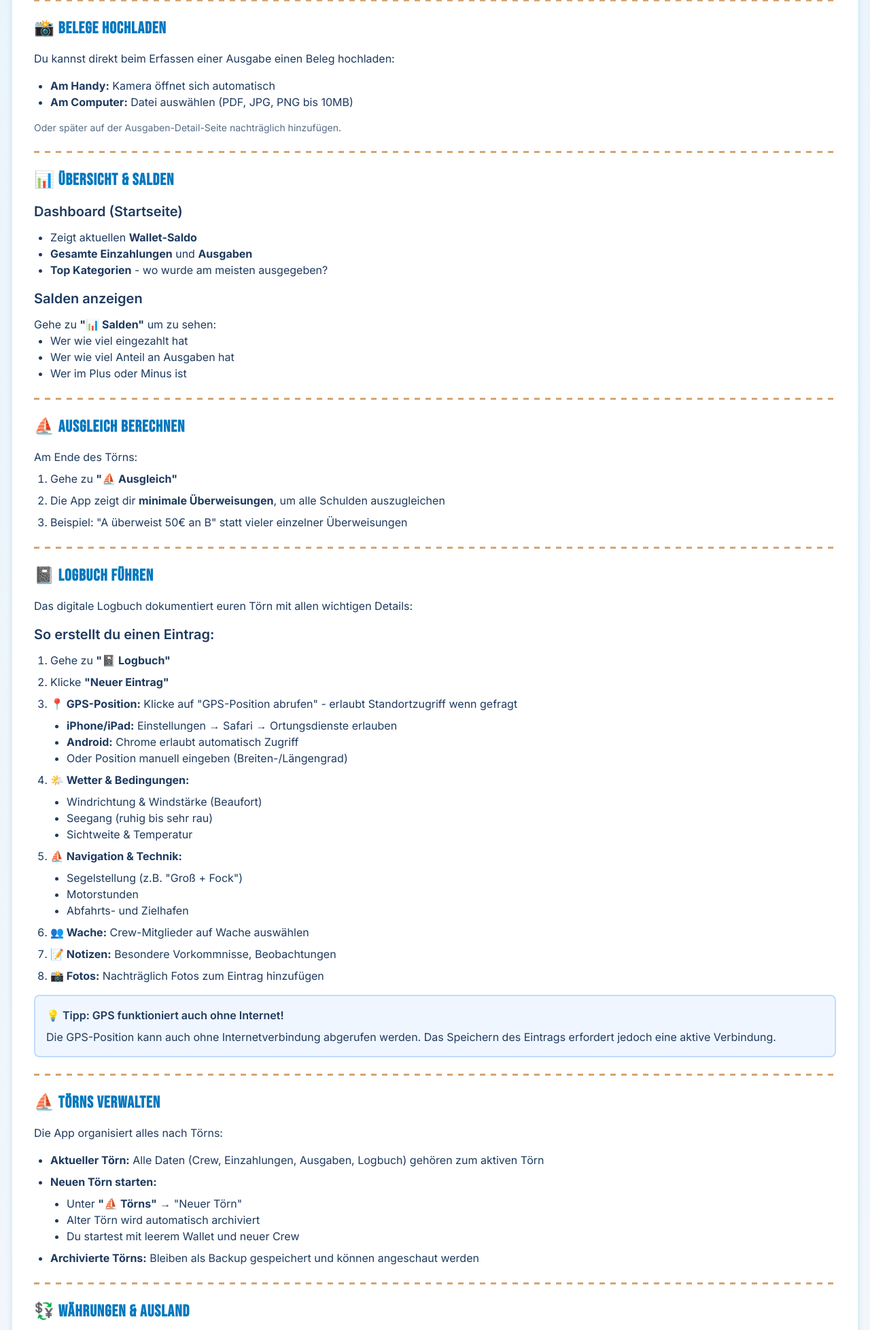
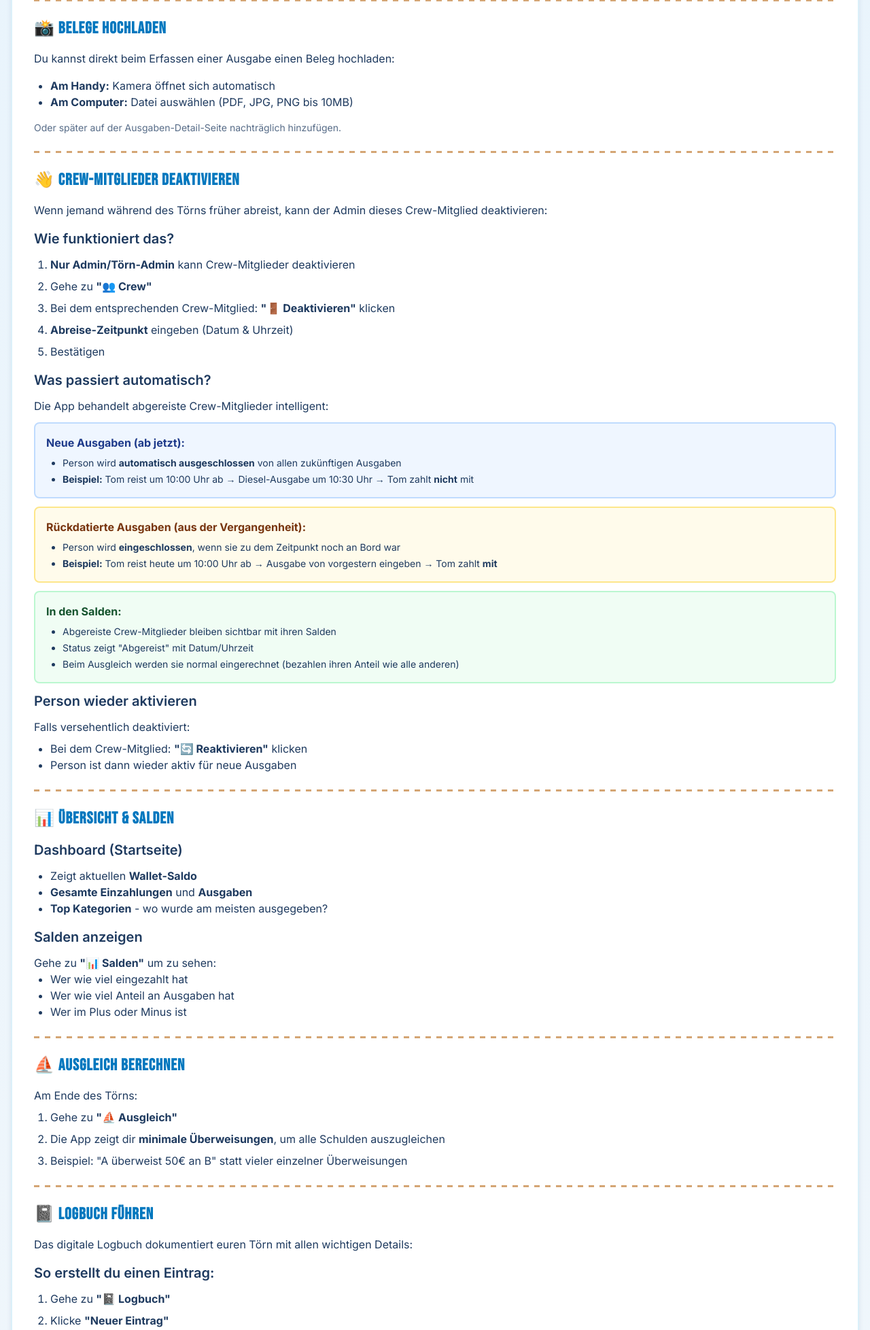
Before and after one commit to syntechai-io/WAGMI-Bordkasse, a Python web app: template templates/help.html in a window 1280 px wide. Shown: the part 2361-4317 px from the top of the page at 68% size. Run offline with Jinja, Linux system fonts and the light colour scheme; the template is opened without the code that fills it, so the values that code supplies are empty; some libraries are stand-ins or nearby versions.

Commit message:
Update instructions to explain how to deactivate and reactivate crew members
Add detailed instructions to the help template explaining the functionality and implications of deactivating and reactivating crew members, including how it affects expense inclusion and balance calculations.

Replit-Commit-Author: Agent
Replit-Commit-Session-Id: 57245507-a316-4bdd-a035-f8305a7e3190
Replit-Commit-Checkpoint-Type: intermediate_checkpoint
Replit-Commit-Event-Id: 70f7d351-70d5-4edd-8f6d-e3e22ef4c234
Replit-Commit-Screenshot-Url: https://storage.googleapis.com/screenshot-production-us-central1/4ab24e3a-e318-4ff7-8dab-80d71ab1b725/57245507-a316-4bdd-a035-f8305a7e3190/nmzetRP

```diff
--- a/templates/help.html
+++ b/templates/help.html
@@ -130,6 +130,57 @@
                     <li><strong>Am Computer:</strong> Datei auswählen (PDF, JPG, PNG bis 10MB)</li>
                 </ul>
                 <p class="text-sm opacity-75">Oder später auf der Ausgaben-Detail-Seite nachträglich hinzufügen.</p>
+            </div>
+
+            <div class="rope-divider"></div>
+
+            <h2 class="text-2xl font-bold maritime-header mb-4" style="color: var(--ocean-blue);">👋 Crew-Mitglieder deaktivieren</h2>
+            <div class="mb-6">
+                <p class="mb-4">Wenn jemand während des Törns früher abreist, kann der Admin dieses Crew-Mitglied deaktivieren:</p>
+
+                <h3 class="text-xl font-semibold mb-3" style="color: var(--navy-deep);">Wie funktioniert das?</h3>
+                <ol class="list-decimal ml-6 space-y-2 mb-4">
+                    <li><strong>Nur Admin/Törn-Admin</strong> kann Crew-Mitglieder deaktivieren</li>
+                    <li>Gehe zu <strong>"👥 Crew"</strong></li>
+                    <li>Bei dem entsprechenden Crew-Mitglied: <strong>"🚪 Deaktivieren"</strong> klicken</li>
+                    <li><strong>Abreise-Zeitpunkt</strong> eingeben (Datum & Uhrzeit)</li>
+                    <li>Bestätigen</li>
+                </ol>
+
+                <h3 class="text-xl font-semibold mb-3" style="color: var(--navy-deep);">Was passiert automatisch?</h3>
+                <p class="mb-3">Die App behandelt abgereiste Crew-Mitglieder intelligent:</p>
+
+                <div class="bg-blue-50 p-4 rounded-lg border-2 border-blue-200 mb-3">
+                    <h4 class="font-bold text-blue-900 mb-2">Neue Ausgaben (ab jetzt):</h4>
+                    <ul class="list-disc ml-6 text-sm space-y-1">
+                        <li>Person wird <strong>automatisch ausgeschlossen</strong> von allen zukünftigen Ausgaben</li>
+                        <li><strong>Beispiel:</strong> Tom reist um 10:00 Uhr ab → Diesel-Ausgabe um 10:30 Uhr → Tom zahlt <strong>nicht</strong> mit</li>
+                    </ul>
+                </div>
+
+                <div class="bg-amber-50 p-4 rounded-lg border-2 border-amber-200 mb-3">
+                    <h4 class="font-bold text-amber-900 mb-2">Rückdatierte Ausgaben (aus der Vergangenheit):</h4>
+                    <ul class="list-disc ml-6 text-sm space-y-1">
+                        <li>Person wird <strong>eingeschlossen</strong>, wenn sie zu dem Zeitpunkt noch an Bord war</li>
+                        <li><strong>Beispiel:</strong> Tom reist heute um 10:00 Uhr ab → Ausgabe von vorgestern eingeben → Tom zahlt <strong>mit</strong></li>
+                    </ul>
+                </div>
+
+                <div class="bg-green-50 p-4 rounded-lg border-2 border-green-200 mb-3">
+                    <h4 class="font-bold text-green-900 mb-2">In den Salden:</h4>
+                    <ul class="list-disc ml-6 text-sm space-y-1">
+                        <li>Abgereiste Crew-Mitglieder bleiben sichtbar mit ihren Salden</li>
+                        <li>Status zeigt "Abgereist" mit Datum/Uhrzeit</li>
+                        <li>Beim Ausgleich werden sie normal eingerechnet (bezahlen ihren Anteil wie alle anderen)</li>
+                    </ul>
+                </div>
+
+                <h3 class="text-xl font-semibold mb-3" style="color: var(--navy-deep);">Person wieder aktivieren</h3>
+                <p class="mb-2">Falls versehentlich deaktiviert:</p>
+                <ul class="list-disc ml-6">
+                    <li>Bei dem Crew-Mitglied: <strong>"🔄 Reaktivieren"</strong> klicken</li>
+                    <li>Person ist dann wieder aktiv für neue Ausgaben</li>
+                </ul>
             </div>
 
             <div class="rope-divider"></div>
```
